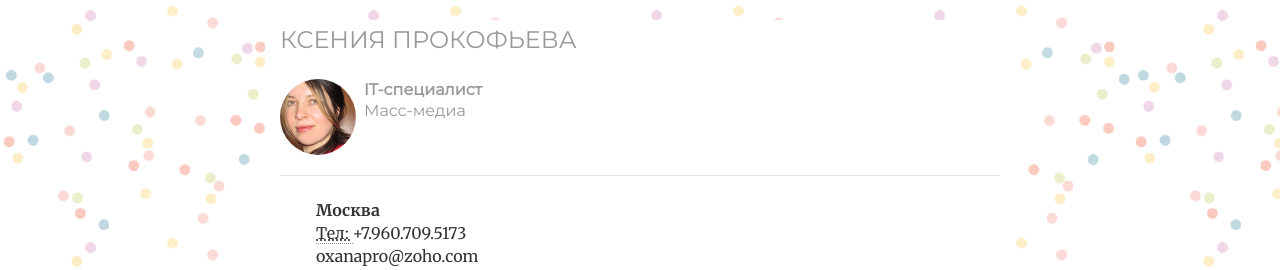
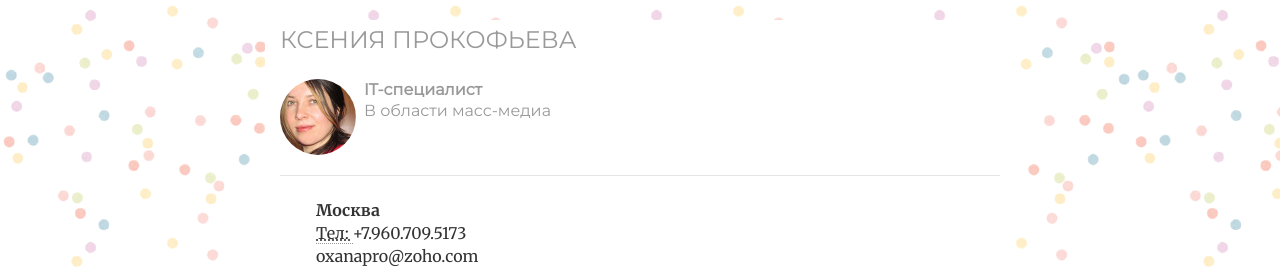
Before and after one commit to cvkp/cvkp.github.io, a Jekyll site: the page built from index.html, in a window 1280 px wide. Shown: the top 270 px of the page. Built offline with Jekyll 4.4.1, drawn with Linux system fonts in a browser that asks for light colours; nearby versions of some CDN libraries; the list of posts is cut into pages by our own code.

Commit message:
Update index.html

```diff
--- a/index.html
+++ b/index.html
@@ -29,7 +29,7 @@ ref: cv
     </div>
     <div class="mh-contributor__details">
         <strong class="mh-contributor__name">IT-специалист </strong>
-        <p class="mh-contributor__role">Масс-медиа</p>
+        <p class="mh-contributor__role">В области масс-медиа</p>
     </div>
 </div>
 
```
